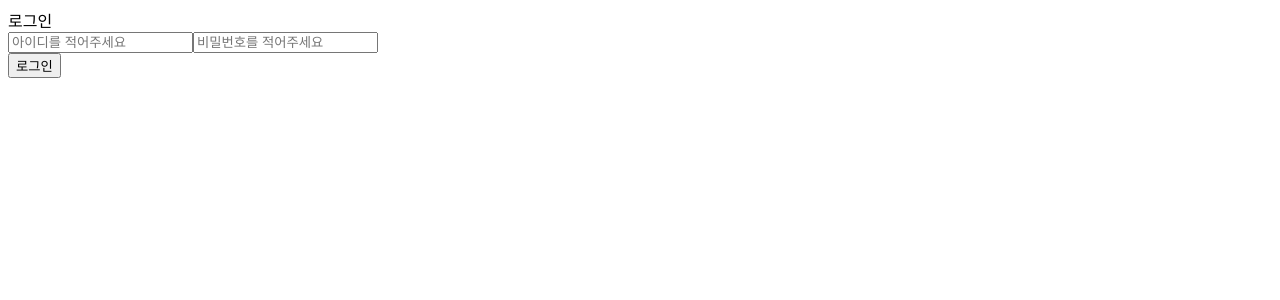
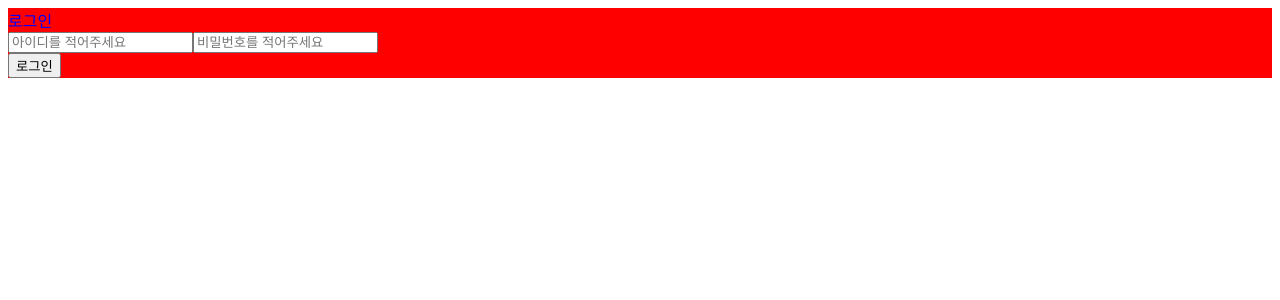
Before and after one commit to yun-21/Taro, a React app in the folder client/: page / in a window 1280 px wide. Shown: the top 300 px of the page. Built offline with nearby package versions, Linux system fonts and the light colour scheme; the HTML template or start-up script is replaced by a standard one.

Commit message:
style추가

```diff
--- a/client/src/app.tsx
+++ b/client/src/app.tsx
@@ -23,7 +23,7 @@ const App: React.FC = () => {
     })
   }
   return (
-    <div id="content">
+    <div id="content" style={styles.content}>
       <div id="content-head">
         <div id="loginTitle">로그인</div>
       </div>
```
